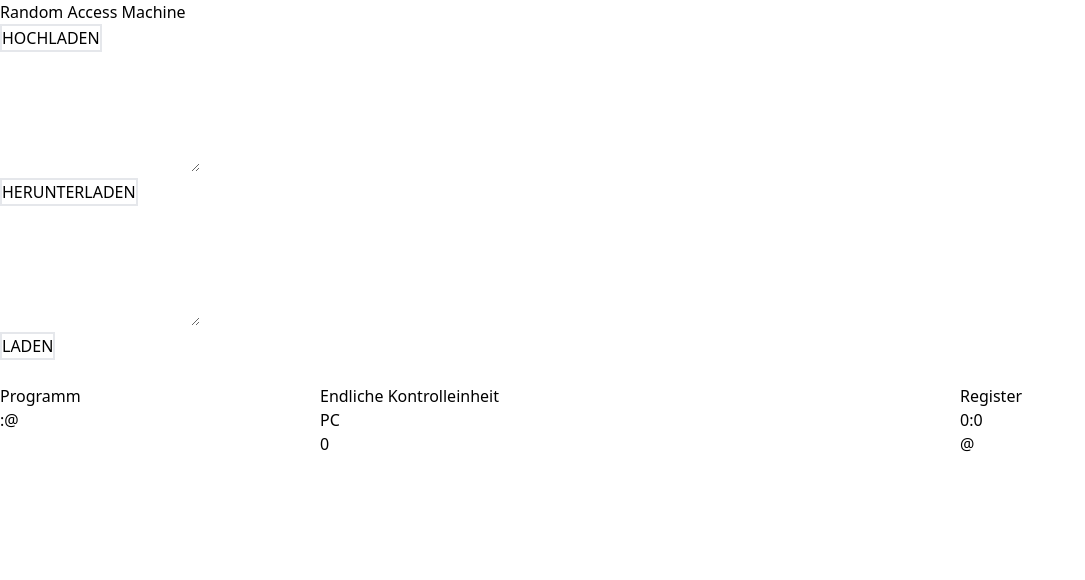
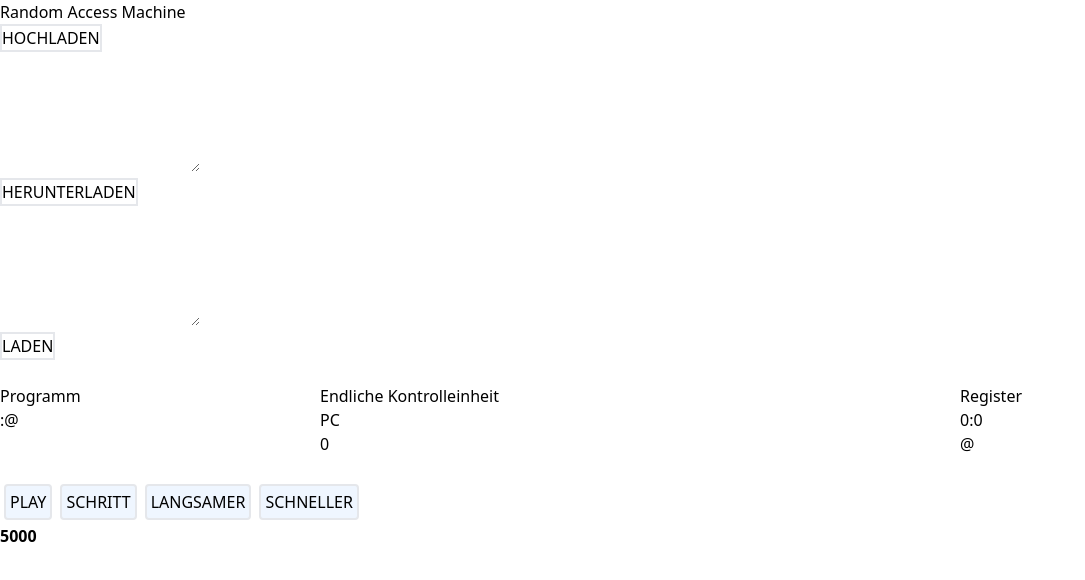
Before and after one commit to j05ch/js-to-ram, a React (Create React App) app: page / in a window 1280 px wide. Both pictures are taken after a click on the button "LADEN". Shown: the top 580 px of the page, without its empty margins (0-1085 px from the left). Built offline with nearby package versions, Linux system fonts and the light colour scheme.

Commit message:
feat(machine-control): add controls for machine

```diff
--- a/src/components/machine-container/index.css
+++ b/src/components/machine-container/index.css
@@ -6,7 +6,8 @@
 		'program cpu register'
 		'program program-counter register'
 		'program . register'
-		'output output output';
+		'output output output'
+		'control control control';
 }
 
 .cpu {
@@ -32,3 +33,7 @@
 .output {
 	grid-area: output;
 }
+
+.control {
+	grid-area: control;
+}
--- a/src/components/machine-container/index.tsx
+++ b/src/components/machine-container/index.tsx
@@ -9,6 +9,7 @@ import RegisterContainer from '../register-container';
 import './index.css';
 import DisplayContainer from '../display-container';
 import { labels } from '../../models/labels';
+import MachineControl from '../machine-control';
 
 interface Props {
 	programArray: string[][];
@@ -21,10 +22,14 @@ const MachineContainer: React.FC<Props> = ({ programArray, inputArray }) => {
 	const [register, setRegister] = useState<number[]>([0]);
 	const [outputArray, setOutputArray] = useState<string[]>([]);
 	const [locale, setLocale] = useState('DE');
+	const [delay, setDelay] = useState(5000);
+	const [isRunning, setIsRunning] = useState(false);
 
-	useEffect(() => setLocale('DE'), []);
+	useEffect(() => setLocale('DE'), [locale]);
 
-	useInterval(() => {
+	useInterval(machineStep, isRunning ? delay : null);
+
+	function machineStep() {
 		const commandLine = programArray[pc];
 		const result = runMachine(
 			pc,
@@ -39,7 +44,7 @@ const MachineContainer: React.FC<Props> = ({ programArray, inputArray }) => {
 		if (result.output !== undefined) {
 			setOutputArray([...outputArray, String(result.output)]);
 		}
-	}, 500);
+	}
 
 	return (
 		<div className="dark:text-blue-50 grid-container">
@@ -72,6 +77,15 @@ const MachineContainer: React.FC<Props> = ({ programArray, inputArray }) => {
 					headerLabel={labels[locale].OUTPUT_CONTAINER_HEADER}
 				/>
 			</div>
+			<div className="dark:bg-blue-400 control">
+				<MachineControl
+					delay={delay}
+					setDelay={setDelay}
+					isRunning={isRunning}
+					setIsRunning={setIsRunning}
+					doStep={machineStep}
+				/>
+			</div>
 		</div>
 	);
 };
--- /dev/null
+++ b/src/components/machine-control/index.tsx
@@ -0,0 +1,103 @@
+import * as React from 'react';
+import { useEffect, useState } from 'react';
+import { labels } from '../../models/labels';
+
+interface Props {
+	doStep: () => void;
+	delay: number;
+	setDelay: React.Dispatch<React.SetStateAction<number>>;
+	isRunning: boolean;
+	setIsRunning: React.Dispatch<React.SetStateAction<boolean>>;
+}
+
+const MachineControl: React.FC<Props> = ({
+	doStep,
+	delay,
+	setDelay,
+	isRunning,
+	setIsRunning,
+}) => {
+	const [locale, setLocale] = useState('DE');
+
+	useEffect(() => setLocale('DE'), [locale]);
+
+	function handleDelayChange(e: React.ChangeEvent<HTMLInputElement>) {
+		setDelay(Number(e.target.value));
+	}
+
+	function handleIsRunning(
+		e: React.MouseEvent<HTMLButtonElement, MouseEvent>
+	) {
+		setIsRunning(!isRunning);
+	}
+
+	function handleSpeed(action: string) {
+		const MIN = 0;
+		const MAX = 5000;
+		const STEP = 500;
+
+		switch (action) {
+			case labels[locale].PAUSE:
+				{
+					setIsRunning(!isRunning);
+				}
+				break;
+			case labels[locale].SLOWER:
+				{
+					if (delay + STEP <= MAX) {
+						setDelay(delay + STEP);
+					}
+				}
+				break;
+			case labels[locale].FASTER:
+				{
+					if (delay - STEP >= MIN) {
+						setDelay(delay - STEP);
+					}
+				}
+				break;
+			case labels[locale].STEP:
+				{
+					setIsRunning(false);
+					doStep();
+				}
+				break;
+			default:
+				console.error('CONTROL ERROR');
+		}
+	}
+
+	return (
+		<>
+			<div>
+				<button
+					className="dark:text-black bg-blue-50 p-1 m-1 rounded border-2"
+					onClick={() => handleSpeed(labels[locale].PAUSE)}
+				>
+					{isRunning ? labels[locale].PAUSE : labels[locale].PLAY}
+				</button>
+				<button
+					className="dark:text-black bg-blue-50 p-1 m-1 rounded border-2"
+					onClick={() => handleSpeed(labels[locale].STEP)}
+				>
+					{labels[locale].STEP}
+				</button>
+				<button
+					className="dark:text-black bg-blue-50 p-1 m-1 rounded border-2"
+					onClick={() => handleSpeed(labels[locale].SLOWER)}
+				>
+					{labels[locale].SLOWER}
+				</button>
+				<button
+					className="dark:text-black bg-blue-50 p-1 m-1 rounded border-2"
+					onClick={() => handleSpeed(labels[locale].FASTER)}
+				>
+					{labels[locale].FASTER}
+				</button>
+				<p className="dark:text-black font-bold">{delay}</p>
+			</div>
+		</>
+	);
+};
+
+export default MachineControl;
--- a/src/models/labels.ts
+++ b/src/models/labels.ts
@@ -11,5 +11,10 @@ export const labels: { [index: string]: any } = {
 		LOAD_BTN: 'LADEN',
 		INPUT_CONTAINER_HEADER: 'EINGABE',
 		OUTPUT_CONTAINER_HEADER: 'AUSGABE',
+		PAUSE: 'PAUSE',
+		PLAY: 'PLAY',
+		STEP: 'SCHRITT',
+		FASTER: 'SCHNELLER',
+		SLOWER: 'LANGSAMER',
 	},
 };
```
